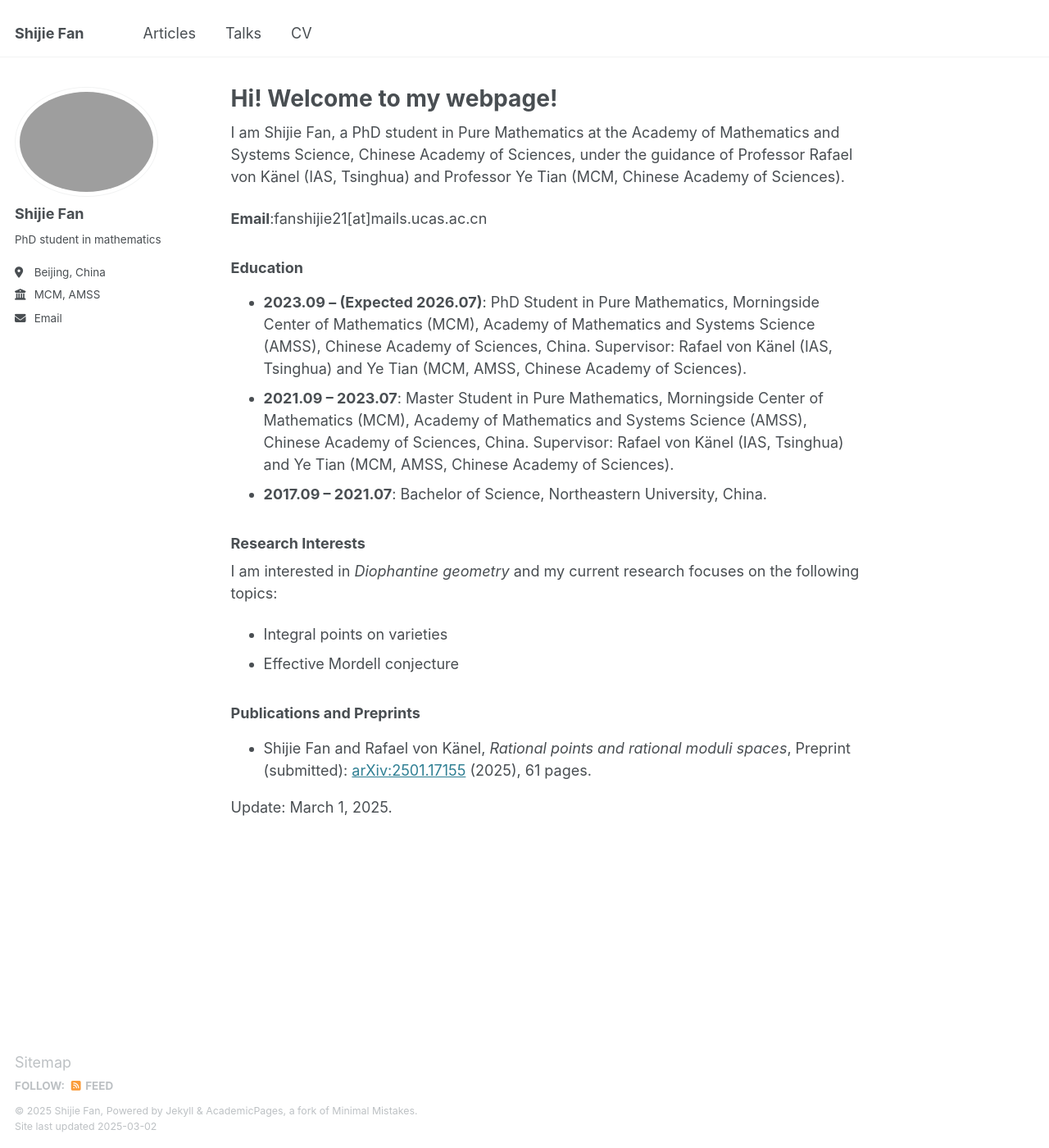
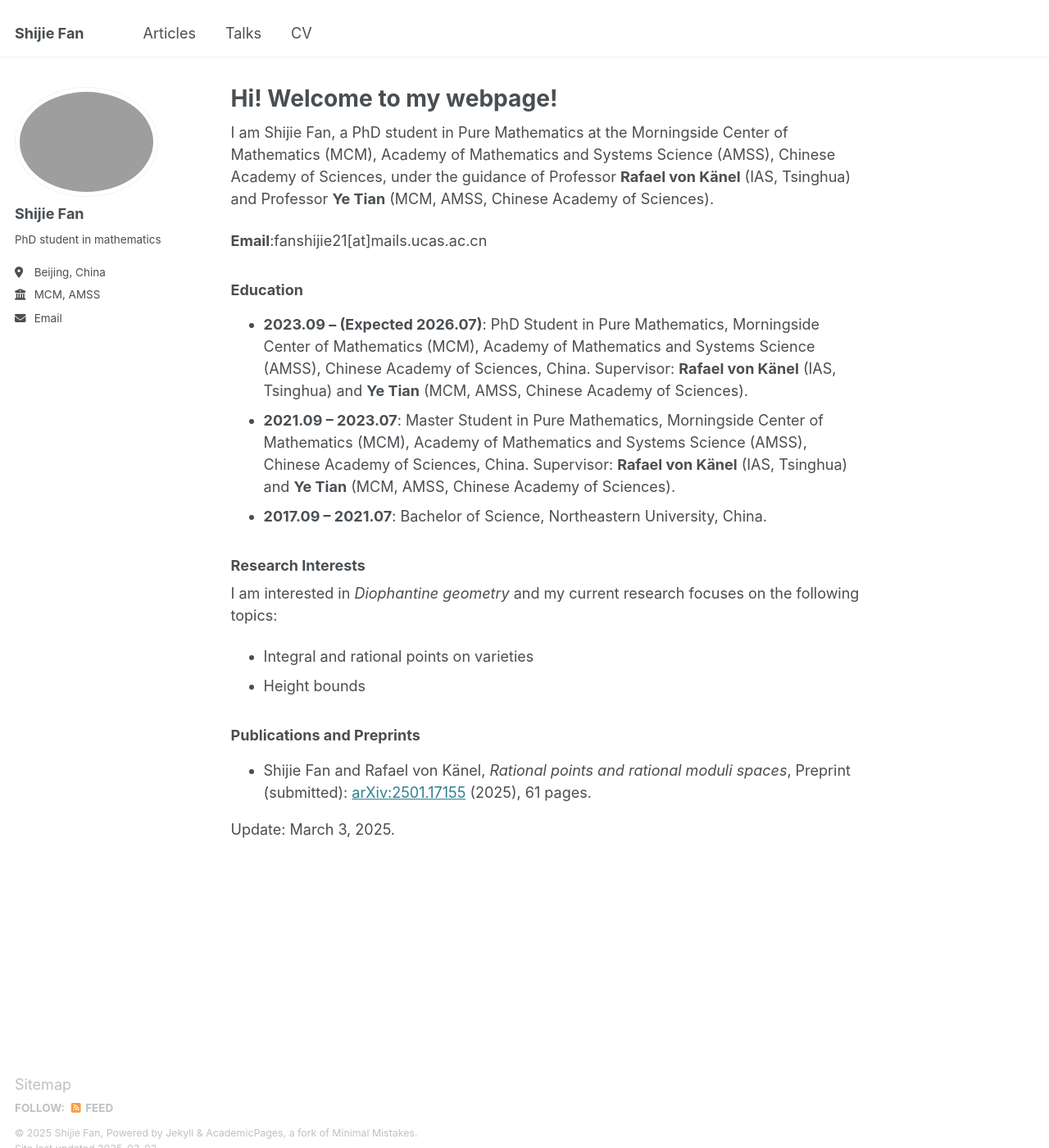
Before and after one commit to Shijie-Fan/Shijie-Fan, a Jekyll site: the page built from _pages/about.md, in a window 1280 px wide and 1400 px high. Shown: the whole window at 82% size. Built offline with Jekyll 4.4.1, drawn with Linux system fonts in a browser that asks for light colours.

Commit message:
Update202503030153

```diff
--- a/_pages/about.md
+++ b/_pages/about.md
@@ -10,24 +10,24 @@ redirect_from:
 
 
 
-I am Shijie Fan, a PhD student in Pure Mathematics at the Academy of Mathematics and Systems Science, Chinese Academy of Sciences, under the guidance of Professor Rafael von K&auml;nel (IAS, Tsinghua) and Professor Ye Tian (MCM, Chinese Academy of Sciences).
+I am Shijie Fan, a PhD student in Pure Mathematics at the Morningside Center of Mathematics (MCM), Academy of Mathematics and Systems Science (AMSS), Chinese Academy of Sciences, under the guidance of Professor **Rafael von K&auml;nel** (IAS, Tsinghua) and Professor **Ye Tian** (MCM, AMSS, Chinese Academy of Sciences).
 
 **Email**:fanshijie21[at]mails.ucas.ac.cn
 
 ### Education
 
 - **2023.09 – (Expected 2026.07)**: PhD Student in Pure Mathematics, Morningside Center of Mathematics (MCM), Academy of Mathematics and Systems Science (AMSS), Chinese Academy of Sciences, China.
-Supervisor: Rafael von K&auml;nel (IAS, Tsinghua) and Ye Tian (MCM, AMSS, Chinese Academy of Sciences).
+Supervisor: **Rafael von K&auml;nel** (IAS, Tsinghua) and **Ye Tian** (MCM, AMSS, Chinese Academy of Sciences).
 - **2021.09 – 2023.07**: Master Student in Pure Mathematics, Morningside Center of Mathematics (MCM), Academy of Mathematics and Systems Science (AMSS), Chinese Academy of Sciences, China.
-Supervisor: Rafael von K&auml;nel (IAS, Tsinghua) and Ye Tian (MCM, AMSS, Chinese Academy of Sciences).
+Supervisor: **Rafael von K&auml;nel** (IAS, Tsinghua) and **Ye Tian** (MCM, AMSS, Chinese Academy of Sciences).
 - **2017.09 – 2021.07**: Bachelor of Science, Northeastern University, China.
 
 ### Research Interests
 
 I am interested in *Diophantine geometry* and my current research focuses on the following topics:
 
-- Integral points on varieties
-- Effective Mordell conjecture
+- Integral and rational points on varieties
+- Height bounds
 
 
 ### Publications and Preprints
@@ -37,4 +37,4 @@ I am interested in *Diophantine geometry* and my current research focuses on the
 
 
 
-Update: March 1, 2025.
+Update: March 3, 2025.
```
Also changed, not shown: _pages/cv.md (+5 -5 lines).
